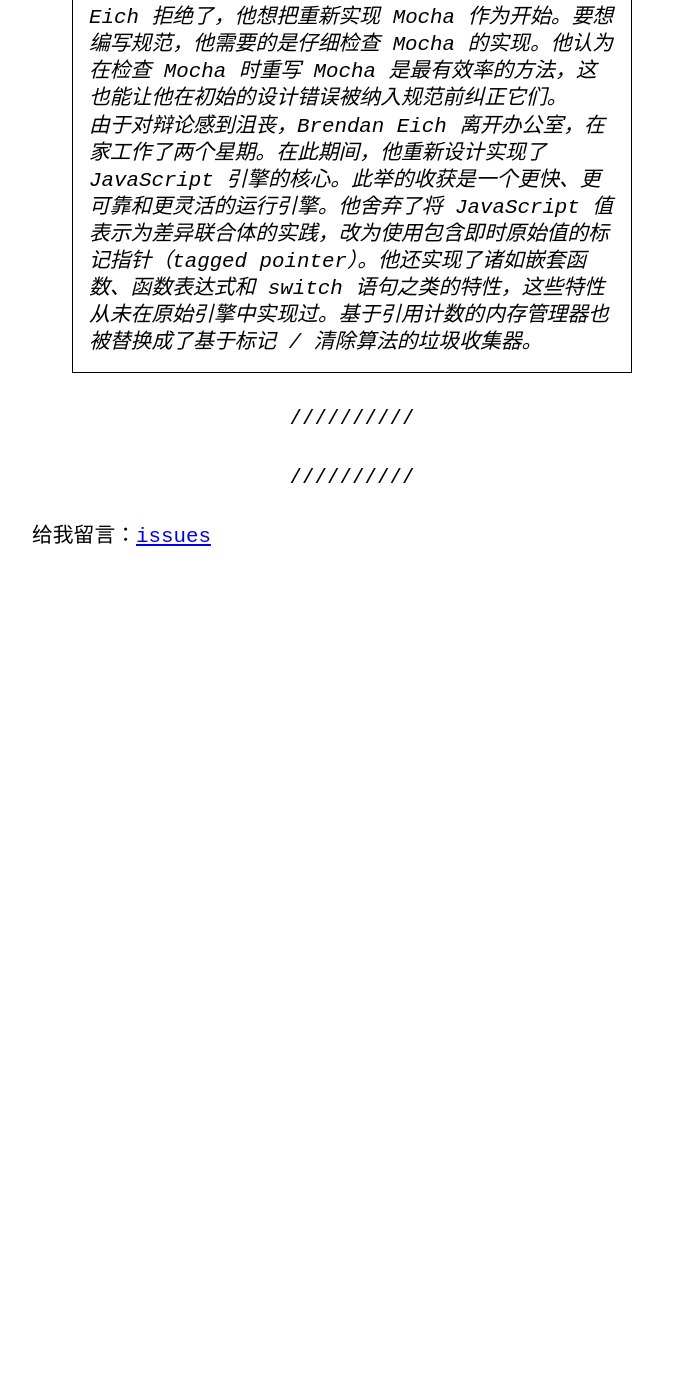
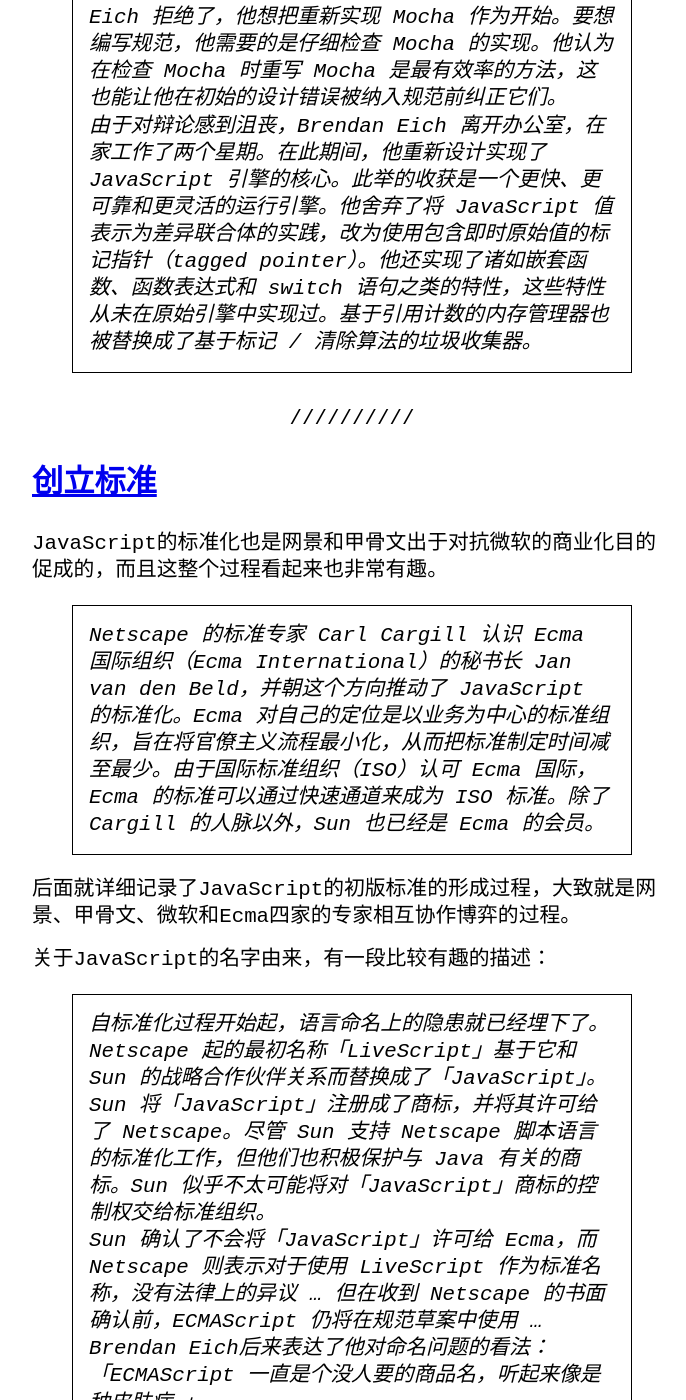
Before and after one commit to wangyu-1999/wangyu-1999.github.io, a Jekyll site: the page built from _posts/2021-05-11-笔记-JavaScript的二十年.md, in a window 1280 px wide and 1400 px high, scrolled down 3113 px. Shown: the whole window, without its empty margins (288-974 px from the left). Built offline with Jekyll 4.4.1, drawn with Linux system fonts in a browser that asks for light colours; before the commit the page ends 3743 px from its top, so only the background shows below that; some of the changed text lies outside the part shown.

Commit message:
doc: 更新了博客内容

```diff
--- a/_posts/2021-05-11-笔记-JavaScript的二十年.md
+++ b/_posts/2021-05-11-笔记-JavaScript的二十年.md
@@ -60,3 +60,32 @@ JS最开始的设计就是基于对象的，没有基于类主要是出于成本
 >由于对辩论感到沮丧，Brendan Eich 离开办公室，在家工作了两个星期。在此期间，他重新设计实现了 JavaScript 引擎的核心。此举的收获是一个更快、更可靠和更灵活的运行引擎。他舍弃了将 JavaScript 值表示为差异联合体的实践，改为使用包含即时原始值的标记指针（tagged pointer）。他还实现了诸如嵌套函数、函数表达式和 switch 语句之类的特性，这些特性从未在原始引擎中实现过。基于引用计数的内存管理器也被替换成了基于标记 / 清除算法的垃圾收集器。
 
 ---
+
+# [创立标准](#创立标准)
+
+JavaScript的标准化也是网景和甲骨文出于对抗微软的商业化目的促成的，而且这整个过程看起来也非常有趣。
+
+>Netscape 的标准专家 Carl Cargill 认识 Ecma 国际组织（Ecma International）的秘书长 Jan van den Beld，并朝这个方向推动了 JavaScript 的标准化。Ecma 对自己的定位是以业务为中心的标准组织，旨在将官僚主义流程最小化，从而把标准制定时间减至最少。由于国际标准组织（ISO）认可 Ecma 国际，Ecma 的标准可以通过快速通道来成为 ISO 标准。除了 Cargill 的人脉以外，Sun 也已经是 Ecma 的会员。
+
+后面就详细记录了JavaScript的初版标准的形成过程，大致就是网景、甲骨文、微软和Ecma四家的专家相互协作博弈的过程。
+
+关于JavaScript的名字由来，有一段比较有趣的描述：
+>自标准化过程开始起，语言命名上的隐患就已经埋下了。Netscape 起的最初名称「LiveScript」基于它和 Sun 的战略合作伙伴关系而替换成了「JavaScript」。Sun 将「JavaScript」注册成了商标，并将其许可给了 Netscape。尽管 Sun 支持 Netscape 脚本语言的标准化工作，但他们也积极保护与 Java 有关的商标。Sun 似乎不太可能将对「JavaScript」商标的控制权交给标准组织。
+>
+>Sun 确认了不会将「JavaScript」许可给 Ecma，而 Netscape 则表示对于使用 LiveScript 作为标准名称，没有法律上的异议 ... 但在收到 Netscape 的书面确认前，ECMAScript 仍将在规范草案中使用 ... Brendan Eich后来表达了他对命名问题的看法：「ECMAScript 一直是个没人要的商品名，听起来像是种皮肤病。」
+
+最后介绍了一下早期的三个标准的起草过程。
+
+最后的花絮里面讲了一个浏览器博弈论很有意思：
+
+>破坏性变更（甚至 bug 修复）可能赶走用户。
+>
+>新浏览器必须遵从于现有的浏览器。
+>
+>如果仅在一个浏览器中进行创新，那将是浪费。
+>
+>第一个吃螃蟹的浏览器，可能反而会丢失市场份额。
+
+---
+
+# [改革失败](#改革失败)
```
